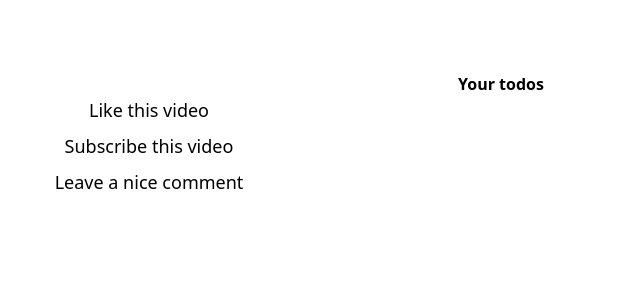
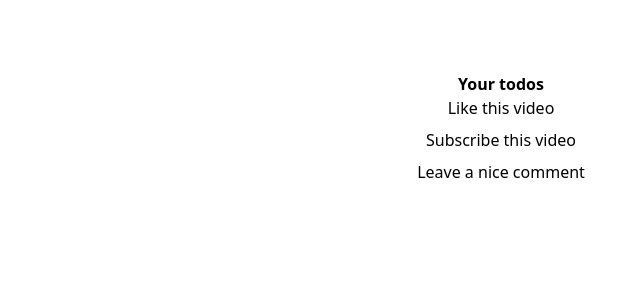
Before and after one commit to Mattarek/todo_react_typescript, a React (Vite) app: page / in a window 1280 px wide. Shown: the top 300 px of the page, without its empty margins (139-779 px from the left). Built offline with nearby package versions, Linux system fonts and the light colour scheme.

Commit message:
map added

```diff
--- a/src/App.tsx
+++ b/src/App.tsx
@@ -1,18 +1,18 @@
 import './App.css';
+import { TodoItem } from './components/TodoItem';
 import { dummyData } from './data/todos';
 
 function App() {
     return (
         <main className='py-10 h-screen'>
             <h1 className='font-bold text-center text-3x1'>Your todos</h1>
-            <div className='max-w-lg'>
+            <div className='max-w-lg mx-auto'>
                 <div className='space-y-2'>
-                    {dummyData.map((element, index) => (
-                        <p
+                    {dummyData.map(({ title }, index) => (
+                        <TodoItem
+                            title={title}
                             key={index}
-                            className='text-lg'>
-                            {element.title}
-                        </p>
+                        />
                     ))}
                 </div>
             </div>
--- /dev/null
+++ b/src/components/TodoItem.tsx
@@ -0,0 +1,5 @@
+import { Todo } from '../types/todo';
+
+export const TodoItem = ({ title }: Todo) => {
+    return <div>{title}</div>;
+};
--- a/src/types/todo.ts
+++ b/src/types/todo.ts
@@ -1,5 +1,5 @@
 export interface Todo {
-    id: number;
+    id?: number;
     title: string;
-    completed: boolean;
+    completed?: boolean;
 }
```
